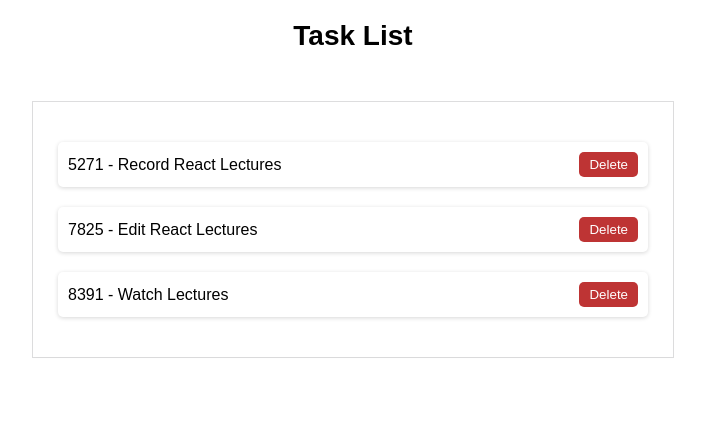
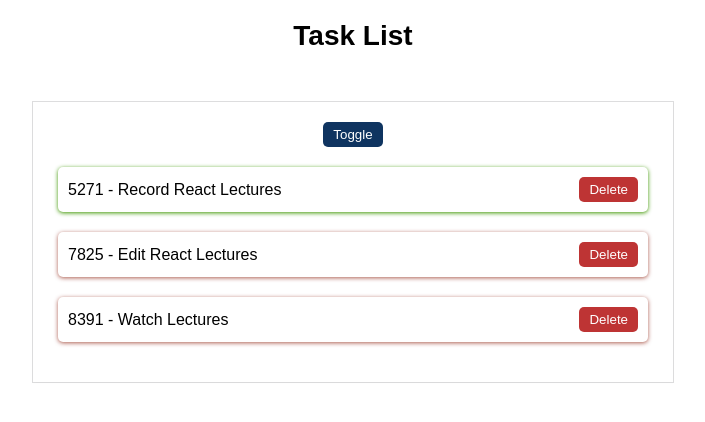
Before and after one commit to Jv2350/React-Practice, a React (Create React App) app in the folder 5_state-management-basics/: page / in a window 1280 px wide. Shown: the top 422 px of the page, without its empty margins (287-992 px from the left). Built offline with nearby package versions, Linux system fonts and the light colour scheme.

Commit message:
add conditional rendering templates in React components

```diff
--- a/5_state-management-basics/src/App.js
+++ b/5_state-management-basics/src/App.js
@@ -7,6 +7,7 @@
     { id: 7825, name: "Edit React Lectures", completed: false },
     { id: 8391, name: "Watch Lectures", completed: false },
   ]);
+  const [show, setShow] = useState(true);
 
   function handleDelete(id) {
     setTasks(tasks.filter((task) => task.id !== id));
@@ -16,8 +17,15 @@
     <div className="App">
       <h1>Task List</h1>
       <ul>
-        {tasks.map((task) => (
-          <li key={task.id}>
+        <button className="trigger" onClick={() => setShow(!show)}>
+          Toggle
+        </button>
+        {show &&
+          tasks.map((task) => (
+            <li
+              key={task.id}
+              className={task.completed ? "completed" : "incomplete"}
+            >
               <span>
                 {task.id} - {task.name}
               </span>
```
Lines whose indentation alone changed are shown as unchanged.
